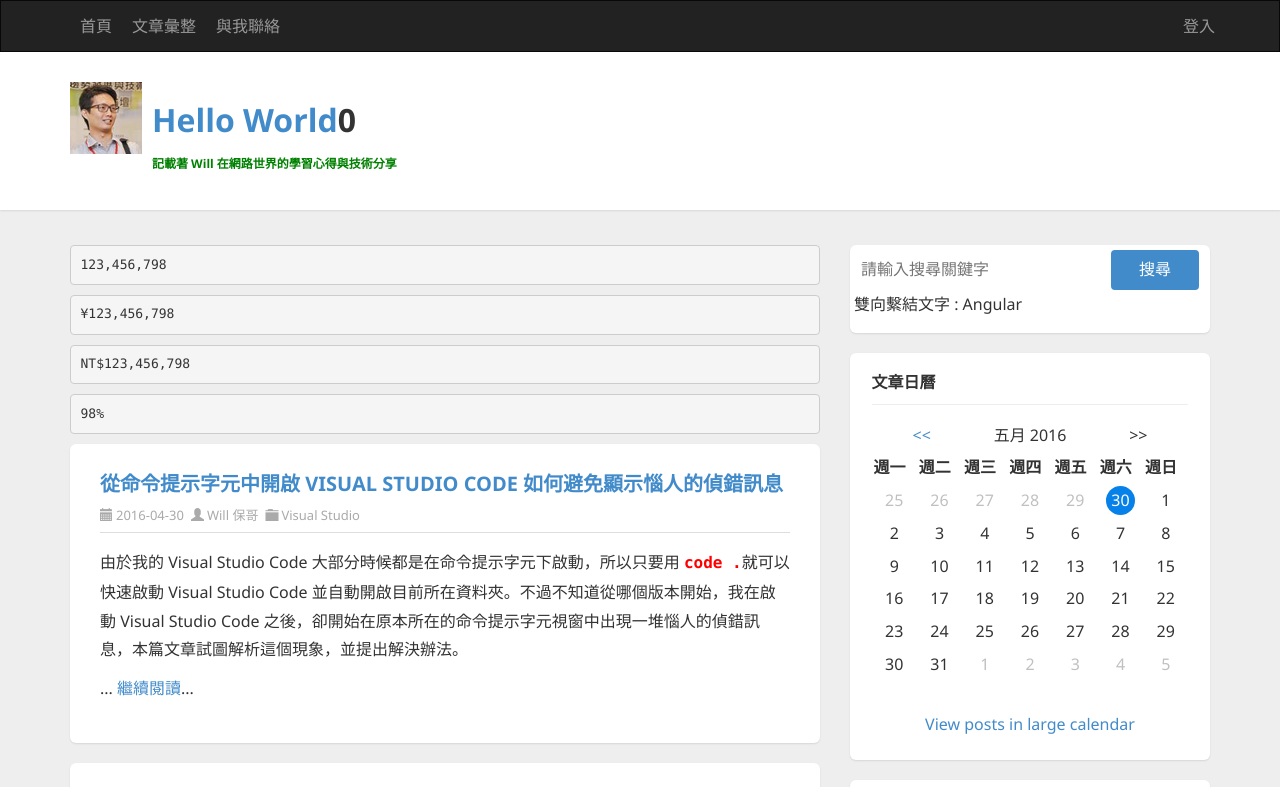
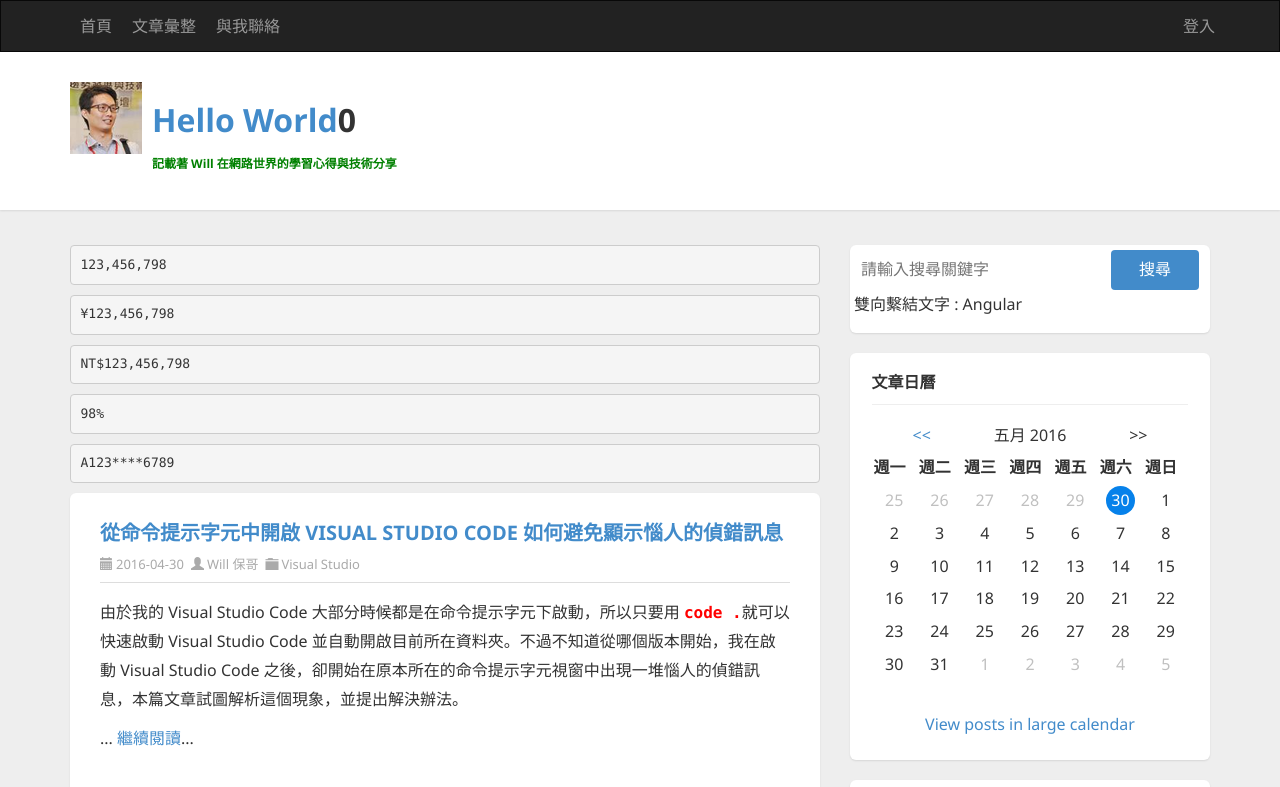
Before and after one commit to hsukelvin/ng220616, an Angular app: page / in a window 1280 px wide. Shown: the top 787 px of the page. Built offline with nearby package versions, Linux system fonts and the light colour scheme.

Commit message:
自訂義 mask pipe

```diff
--- a/src/app/app.component.html
+++ b/src/app/app.component.html
@@ -11,6 +11,7 @@
             <pre>{{ 123456798 | currency:currencyCode:'symbol':'1.0-0' }}</pre>
             <pre>NT${{ 123456798 | number }}</pre>
             <pre>{{ 0.98 | percent }}</pre>
+            <pre>{{ 'A123456789' | mask:4 }}</pre>
             <!-- Article START-->
             <article class="post" id="post{{item.id}}" *ngFor="let item of data; let i=index">
               <header class="post-header">
--- a/src/app/app.module.ts
+++ b/src/app/app.module.ts
@@ -7,12 +7,14 @@ import { HttpClientModule } from '@angular/common/http';
 import { AppComponent } from './app.component';
 import { HeaderComponent } from './header/header.component';
 import { FooterComponent } from './footer/footer.component';
+import { MaskPipe } from './mask.pipe';
 
 @NgModule({
   declarations: [
     AppComponent,
     HeaderComponent,
-    FooterComponent
+    FooterComponent,
+    MaskPipe
   ],
   imports: [
     BrowserModule,
```
